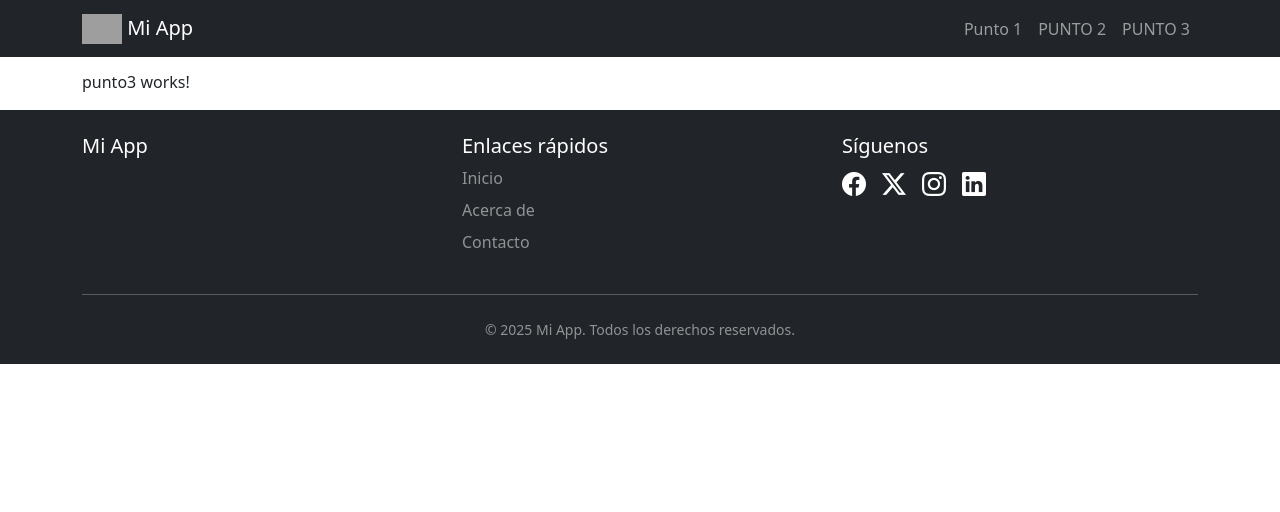
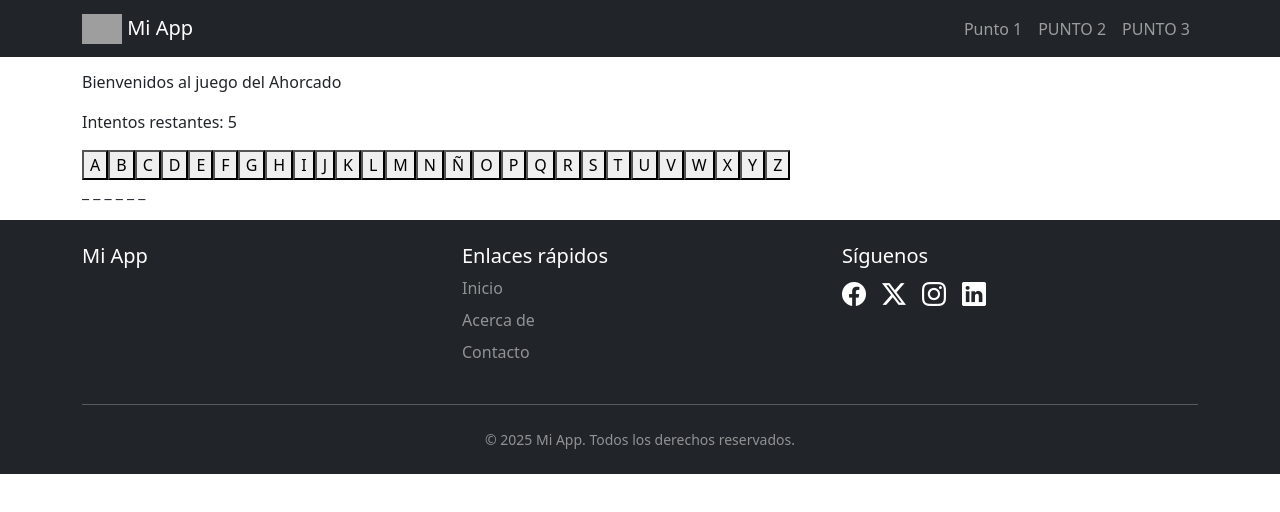
Before and after one commit to Amartinez77/PyS_tp3_RobertoArielMartinez, an Angular app: page /punto3 in a window 1280 px wide. Shown: the top 512 px of the page. Built offline with nearby package versions, Linux system fonts and the light colour scheme; grey boxes are pictures that could not be loaded.

Commit message:
agregando funcionalidad juego ahorcado

```diff
--- a/src/app/layout/punto3/punto3.component.html
+++ b/src/app/layout/punto3/punto3.component.html
@@ -1 +1,18 @@
-<p>punto3 works!</p>
+<p>Bienvenidos al juego del Ahorcado</p>
+
+<p>Intentos restantes: <span>{{ intentos }}</span></p>
+
+<div>
+
+  @for (letra of letras; track letra) {
+  <button type="button" (click)="letraIngresada(letra)"
+    [disabled]="letrasAdivinadas.includes(letra) || intentos <= 0 || verificarGanador()">
+    {{ letra }}
+  </button>
+  }
+
+</div>
+
+<p>{{ obtenerPalabraOculta() }}</p>
+
+<p>{{ mensaje }}</p>
--- a/src/app/layout/punto3/punto3.component.ts
+++ b/src/app/layout/punto3/punto3.component.ts
@@ -8,4 +8,82 @@ import { Component } from '@angular/core';
 })
 export class Punto3Component {
 
+  palabras: string[] = ['perro', 'asado', 'raton', 'elefante', 'pizza', 'tigre', 'martillo', 'pajaro', 'mesa', 'caballo'];
+  letras: string[] = 'ABCDEFGHIJKLMNÑOPQRSTUVWXYZ'.split('');
+  letrasAdivinadas: string[] = [];
+  intentos: number = 5;
+  palabraAleatoria: string = this.obtenerPalabraAleatoria(); //palabra aleatoria inicial
+  mensaje: string = "";
+
+  //funcion que elije una palabra aleatoria de la lista
+  obtenerPalabraAleatoria() {
+    return this.palabras[Math.floor(Math.random() * this.palabras.length)];
+  }
+
+  //funcion para capturar la letra del boton
+  letraIngresada(letra: string) {
+  this.agregarLetra(letra);
+
+  if (this.verificarGanador()) {
+    this.mensaje = "¡Felicidades! Has adivinado la palabra: " + this.palabraAleatoria;
+  } else if (this.verificarIntentos()) {
+    // Ya pusiste mensaje en verificarIntentos, no hace falta más
+  }
 }
+
+
+  //agregar letra a la lista de letras adivinadas
+agregarLetra(letra: string) {
+  if (this.letrasAdivinadas.includes(letra)) {
+    this.mensaje = "Ya has adivinado esta letra";
+  } else {
+    this.letrasAdivinadas.push(letra);
+    if (!this.verificarLetra(letra)) {
+      this.intentos--;
+      this.mensaje = `Letra incorrecta, te quedan ${this.intentos} intentos`;
+    } else {
+      this.mensaje = "¡Letra correcta!";
+    }
+  }
+}
+
+
+  //verificar si se han agotado los intentos
+  verificarIntentos(): boolean {
+    if (this.intentos <= 0) {
+      this.mensaje = "Has perdido, la palabra era: " + this.palabraAleatoria;
+      return true;
+    }
+    return false;
+  }
+
+  //verificar si la letra esta en la palabra
+  verificarLetra(letra: string): boolean {
+    return this.palabraAleatoria.includes(letra);
+  }
+
+  //verificar si se ha ganado
+  verificarGanador(): boolean {
+    for (let letra of this.palabraAleatoria) {
+      if (!this.letrasAdivinadas.includes(letra)) {
+        return false;
+      }
+    }
+    return true;
+  }
+
+  //obtener la palabra oculta
+  obtenerPalabraOculta(): string {
+  let resultado = '';
+  for (let letra of this.palabraAleatoria) {
+    if (this.letrasAdivinadas.includes(letra)) {
+      resultado += letra + ' ';
+    } else {
+      resultado += '_ ';
+    }
+  }
+  return resultado.trim();
+}
+
+
+}
```
